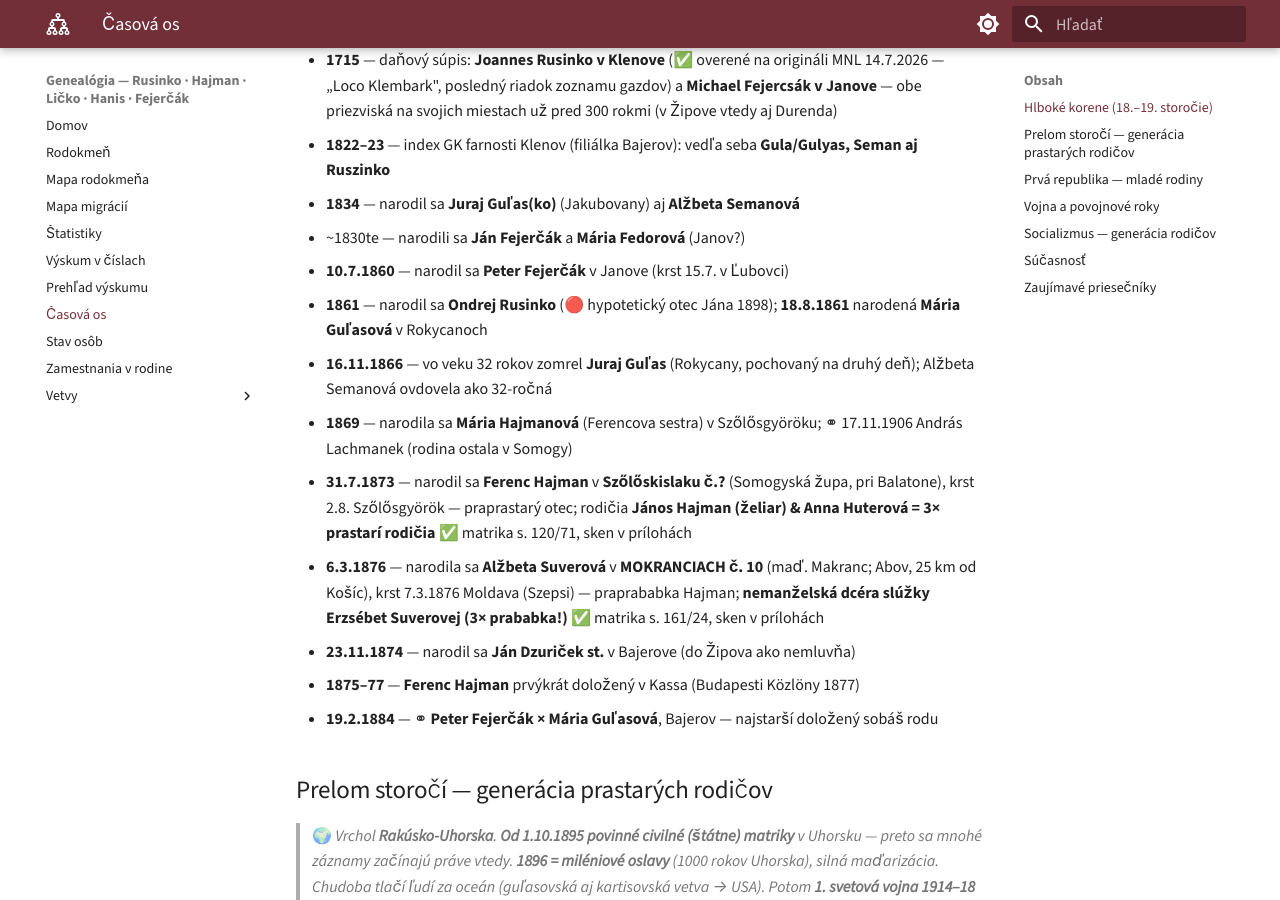
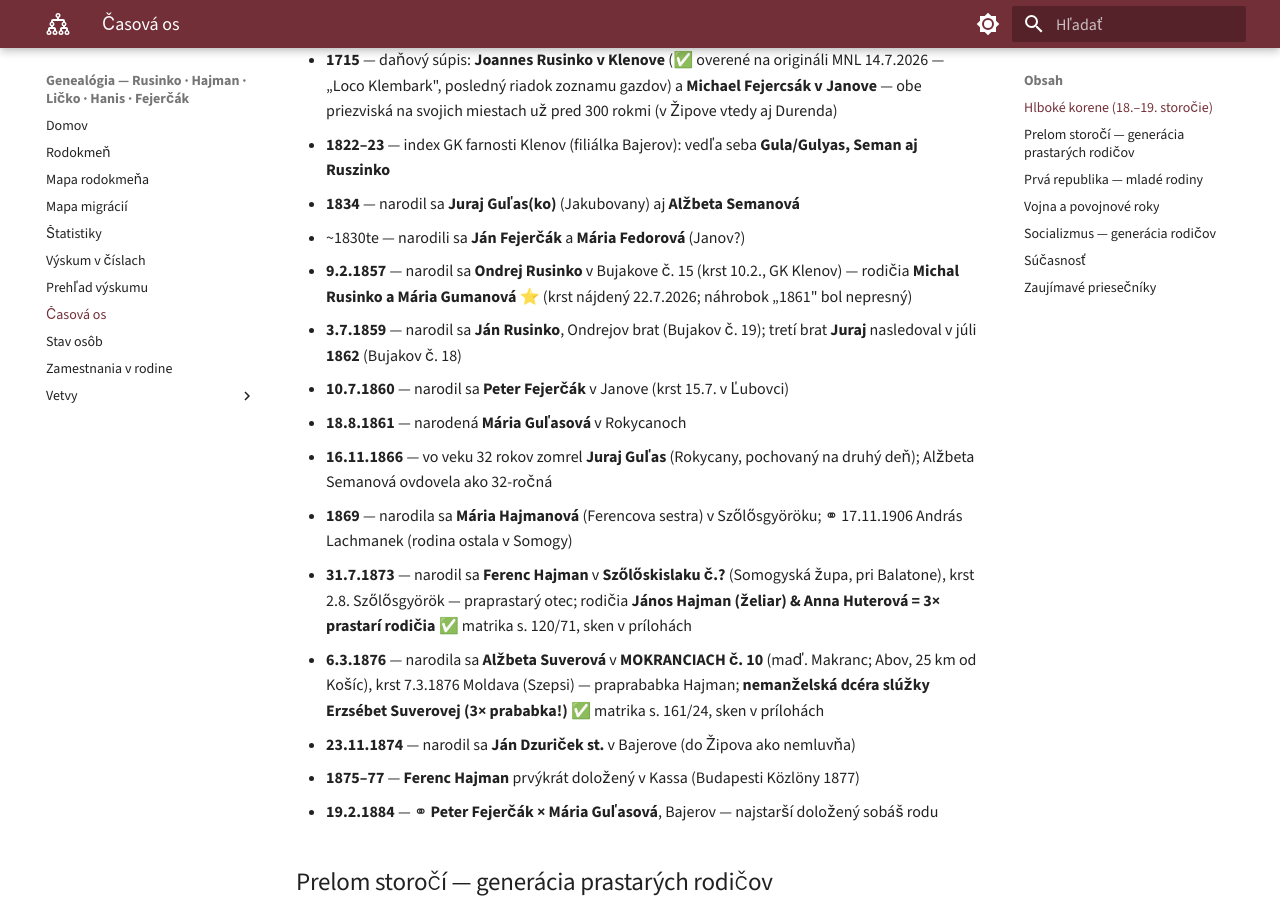
Before and after one commit to vrusi/genealogia, an MkDocs documentation site: the page built from docs/casova-os.md, in a window 1280 px wide and 900 px high, scrolled down 470 px. Built offline with MkDocs 1.6.1 and Material for MkDocs 9.7.7, drawn with Linux system fonts in a browser that asks for light colours; some of the changed text lies outside the part shown.

Commit message:
Krst Ondreja Rusinka 1857 + nová generácia Michal & Mária Gumanová
Co-Authored-By: Claude Fable 5 <noreply@anthropic.com>

```diff
--- a/docs/casova-os.md
+++ b/docs/casova-os.md
@@ -10,8 +10,10 @@ Súvisí: [Prehľad](prehlad.md) · [Rodokmeň](rodokmen.md) · zostavené 14.7.
 - **1822–23** — index GK farnosti Klenov (filiálka Bajerov): vedľa seba **Gula/Gulyas, Seman aj Ruszinko**
 - **1834** — narodil sa **Juraj Guľas(ko)** (Jakubovany) aj **Alžbeta Semanová**
 - ~1830te — narodili sa **Ján Fejerčák** a **Mária Fedorová** (Janov?)
+- **9.2.1857** — narodil sa **Ondrej Rusinko** v Bujakove č. 15 (krst 10.2., GK Klenov) — rodičia **Michal Rusinko a Mária Gumanová** ⭐ (krst nájdený 22.7.2026; náhrobok „1861" bol nepresný)
+- **3.7.1859** — narodil sa **Ján Rusinko**, Ondrejov brat (Bujakov č. 19); tretí brat **Juraj** nasledoval v júli **1862** (Bujakov č. 18)
 - **10.7.1860** — narodil sa **Peter Fejerčák** v Janove (krst 15.7. v Ľubovci)
-- **1861** — narodil sa **Ondrej Rusinko** (🔴 hypotetický otec Jána 1898); **18.8.1861** narodená **Mária Guľasová** v Rokycanoch
+- **18.8.1861** — narodená **Mária Guľasová** v Rokycanoch
 - **16.11.1866** — vo veku 32 rokov zomrel **Juraj Guľas** (Rokycany, pochovaný na druhý deň); Alžbeta Semanová ovdovela ako 32-ročná
 - **1869** — narodila sa **Mária Hajmanová** (Ferencova sestra) v Szőlősgyöröku; ⚭ 17.11.1906 András Lachmanek (rodina ostala v Somogy)
 - **31.7.1873** — narodil sa **Ferenc Hajman** v **Szőlőskislaku č.?** (Somogyská župa, pri Balatone), krst 2.8. Szőlősgyörök — praprastarý otec; rodičia **János Hajman (želiar) & Anna Huterová = 3× prastarí rodičia** ✅ matrika s. 120/71, sken v prílohách
@@ -63,7 +65,7 @@ Súvisí: [Prehľad](prehlad.md) · [Rodokmeň](rodokmen.md) · zostavené 14.7.
 - **1.–2.12.1930** — **sčítanie ľudu**: zachytené domácnosti Rusinkovcov (Rokycany 20), Hanisových (Žipov 57), Jozefa Hajmana (Skladná 47) aj vdovy Alžbety (D. Licharda 37)
 - **23.7.1932** — „Hajman János, kassai szűcssegéd" v novinách (kožušník, aj turista); **29.9.1932** — úrady „vyšetrili" národnosť Hajmanovcov (maďarská → slovenská)
 - **17.7.1934** — narodila sa **Mária Holmáňová**
-- **1936** — zomrel **Ondrej Rusinko *1861** (hrob Bajerov — liatinový kríž; 🔴 hypotetický otec Jána Rusinka *1898) (dožil sa ~75 r.)
+- **1936** — zomrel **Ondrej Rusinko *9.2.1857** (hrob Bajerov — liatinový kríž s nepresným rokom „1861"; hypotetický otec Jána Rusinka *1898) (dožil sa ~79 r.)
 
 ## Vojna a povojnové roky
 
```
Also changed, not shown: docs/prehlad.md (+1 -0 lines), docs/rodokmen.md (+5 -2 lines), docs/stav-osob.md (+1 -1 lines), docs/vetva-rusinko.md (+22 -1 lines).
